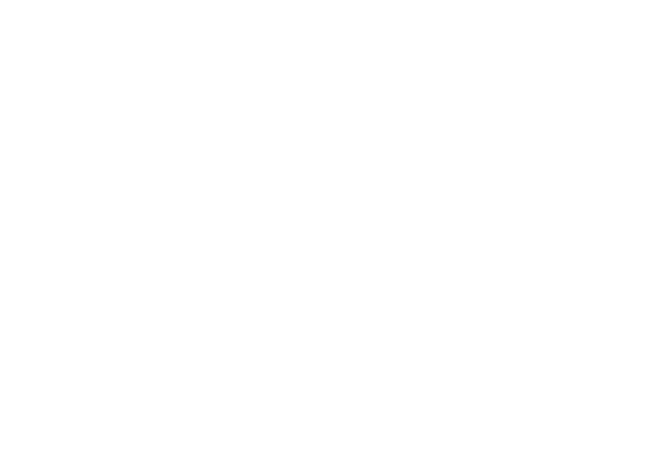
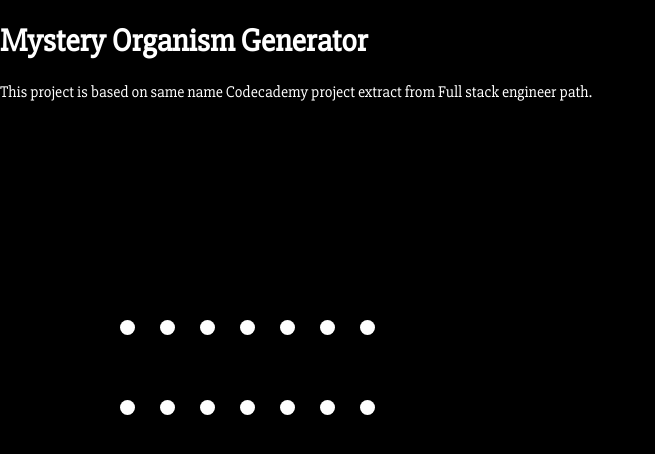
Before and after one commit to sebastienbourda/mystery-organism, a plain HTML site: page index.html in a window 1280 px wide. Shown: the whole page, without its empty margins (0-655 px from the left). Drawn offline with nearby package versions, Linux system fonts and the light colour scheme; files that its build step writes are made by us from their sources.

Commit message:
create landing page with orgasnim div which include dot nucleobase.

```diff
--- a/index.html
+++ b/index.html
@@ -5,16 +5,29 @@
 	<link href="styles.css" rel="stylesheet" media="all" type="text/css">
 </head>
 <body>
-	<section class="fill-height-or-more">
-	  <div>
-	    <!-- stuff -->
-	  </div>
-	  <div>
-	    <!-- stuff -->
-	  </div>
-	  <div>
-	    <!-- stuff -->
-	  </div>
-	</section>
+	<div class="main">
+		<header id="header" class="">
+			<h1>Mystery Organism Generator</h1>
+			<p>This project is based on same name Codecademy project extract from Full stack engineer path.</p>
+		</header><!-- /header -->
+		<div class="container">
+			<div class="organism">
+				<span class="nucleobase A-base"></span>
+				<span class="nucleobase T-base"></span>
+				<span class="nucleobase C-base"></span>
+				<span class="nucleobase D-base"></span>
+				<span class="nucleobase A-base"></span>
+				<span class="nucleobase T-base"></span>
+				<span class="nucleobase C-base"></span>
+				<span class="nucleobase D-base"></span>
+				<span class="nucleobase A-base"></span>
+				<span class="nucleobase T-base"></span>
+				<span class="nucleobase C-base"></span>
+				<span class="nucleobase D-base"></span>
+				<span class="nucleobase A-base"></span>
+				<span class="nucleobase T-base"></span>
+			</div>
+		</div>
+	</div>
 </body>
 </html>
--- a/styles.scss
+++ b/styles.scss
@@ -1,6 +1,89 @@
-.container {
+/* Reset */
+
+@import url('https://fonts.googleapis.com/css?family=Slabo+27px&display=swap');
+
+*, *:after, *:before {
+  box-sizing: border-box;
+}
+
+body {
+  background: #000;
+  color: #fff;
+  padding: 0;
+  margin: 0;
+  font-family: 'Slabo 27px', serif;
   display: flex;
-  min-height: 100vh;
-  flex-direction: column;
-  background-color: blue;
+  height: 100vh;
+  justify-content: left;
 }
+
+
+/* Project Code */
+
+.organism{
+	span.nucleobase{
+		position: absolute;
+	    width: 15px;
+	    z-index: 1;
+	    height: 15px;
+	    background: #FFF;
+	    border-radius: 50%;
+	}
+	span.nucleobase:nth-of-type(even){
+		top: 40%;
+	}
+	span.nucleobase:nth-of-type(odd){
+		top: 50%;
+	}
+	span.nucleobase:nth-of-type(1){
+	    left: 120px;
+	}
+	span.nucleobase:nth-of-type(2){
+	    left: 120px;
+	}
+	span.nucleobase:nth-of-type(3){
+	    left: 160px;
+	}
+	span.nucleobase:nth-of-type(4){
+	    left: 160px;
+	}
+	span.nucleobase:nth-of-type(5){
+	    left: 200px;
+	}
+	span.nucleobase:nth-of-type(6){
+	    left: 200px;
+	}
+	span.nucleobase:nth-of-type(7){
+	    left: 240px;
+	}
+	span.nucleobase:nth-of-type(8){
+	    left: 240px;
+	}
+	span.nucleobase:nth-of-type(9){
+	    left: 280px;
+	}
+	span.nucleobase:nth-of-type(10){
+	    left: 280px;
+	}
+	span.nucleobase:nth-of-type(11){
+	    left: 320px;
+	}
+	span.nucleobase:nth-of-type(12){
+	    left: 320px;
+	}
+	span.nucleobase:nth-of-type(13){
+	    left: 360px;
+	}
+	span.nucleobase:nth-of-type(14){
+	    left: 360px;
+	}
+	span.line{
+		position: absolute;
+	    width: 5px;
+	    z-index: 0;
+	    height: 10%;
+	    top: 41%;
+	    left: 125px;
+	    background: #FFF;
+	}
+}
```
Also changed, not shown: style.css, styles.css (added), 2 other files.
